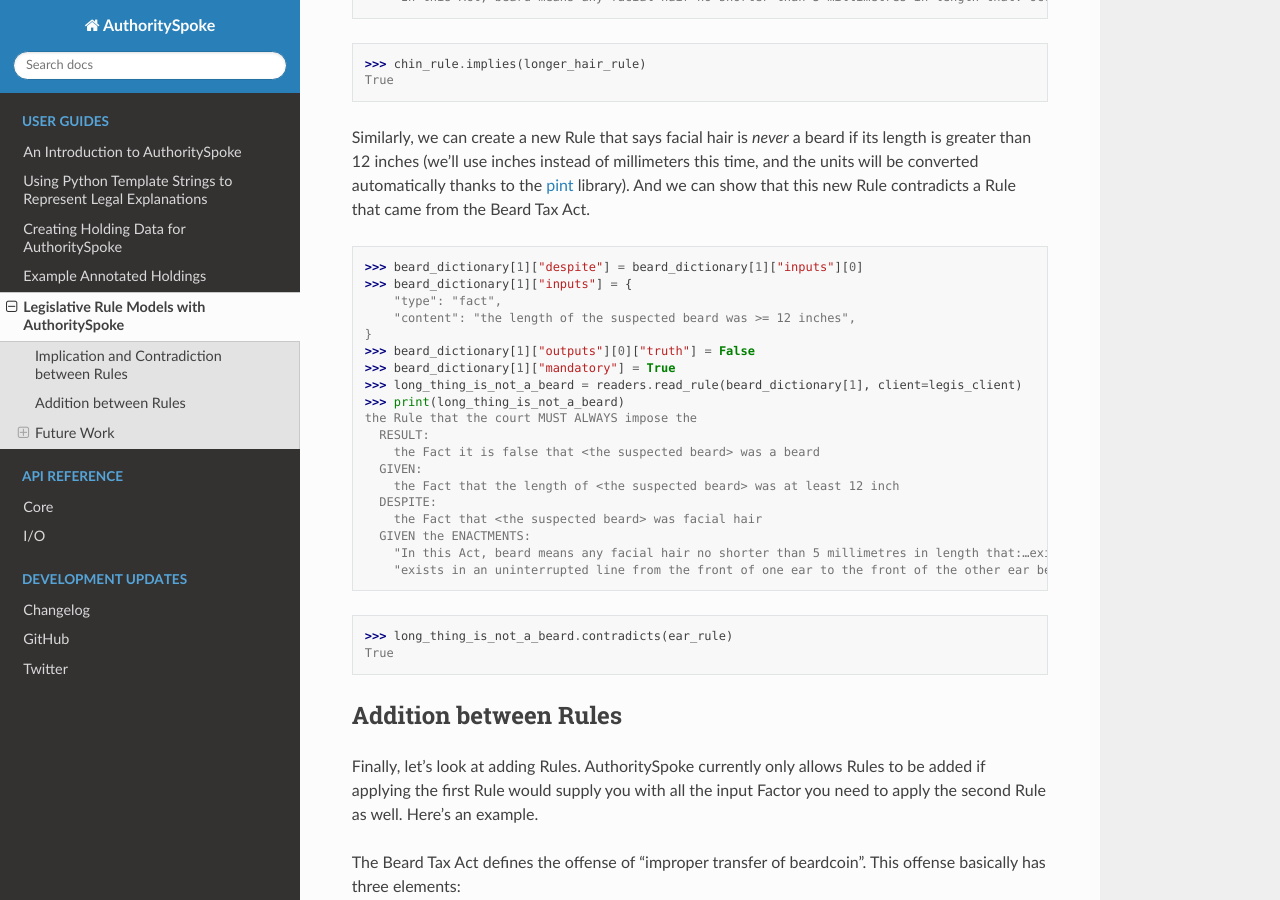
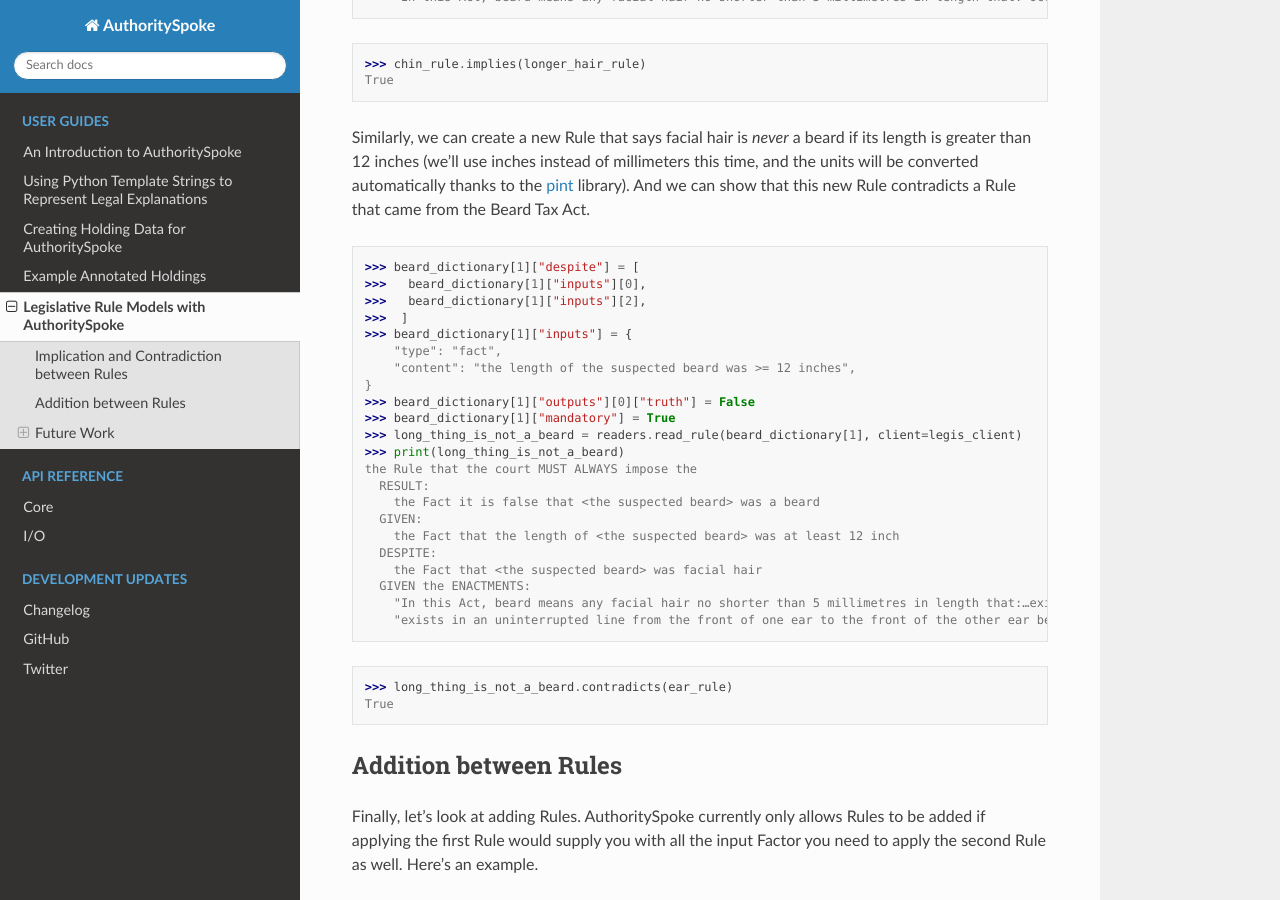
Before and after one commit to mscarey/AuthoritySpoke, a Sphinx documentation site: the page built from docs/guides/statute_rules.rst, in a window 1280 px wide and 900 px high, scrolled down 2732 px. Built offline with Sphinx 7.4.7 and the Read the Docs theme 2.0.0, drawn with Linux system fonts in a browser that asks for light colours; the version number is read from the project's files by our own code.

Commit message:
rerun notebooks

```diff
--- a/docs/guides/statute_rules.rst
+++ b/docs/guides/statute_rules.rst
@@ -160,7 +160,10 @@ thanks to the `pint <https://pint.readthedocs.io/en/stable/>`__
 library). And we can show that this new Rule contradicts a Rule that
 came from the Beard Tax Act.
 
-    >>> beard_dictionary[1]["despite"] = beard_dictionary[1]["inputs"][0]
+    >>> beard_dictionary[1]["despite"] = [
+    >>>   beard_dictionary[1]["inputs"][0],
+    >>>   beard_dictionary[1]["inputs"][2],
+    >>>  ]
     >>> beard_dictionary[1]["inputs"] = {
         "type": "fact",
         "content": "the length of the suspected beard was >= 12 inches",
```
Also changed, not shown: 2 other files.
